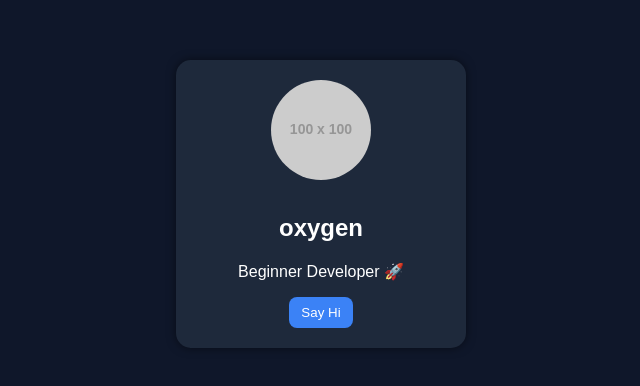
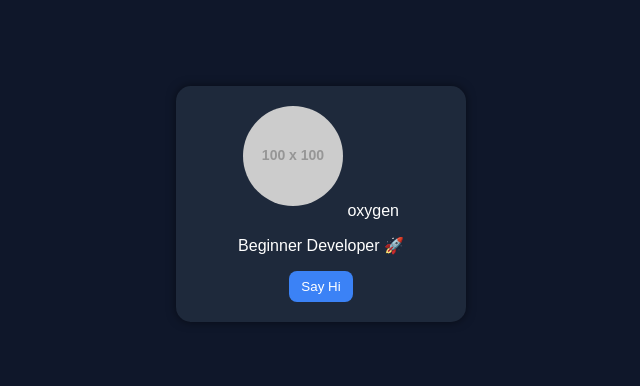
Before and after one commit to toxiclow/my-profile-card, a plain HTML site: page index.html in a window 1280 px wide. Shown: the part 196-582 px from the top of the page, without its empty margins (319-959 px from the left). Drawn offline with Linux system fonts and the light colour scheme; placeholder pictures from the web are drawn by us.

Commit message:
Update index.html

```diff
--- a/index.html
+++ b/index.html
@@ -11,7 +11,7 @@
 
     <img src="https://via.placeholder.com/100" style="border-radius:50%; margin-bottom:10px;">
 
-    <h2>oxygen</h2>
+    </h2>oxygen</h2>
     <p>Beginner Developer 🚀</p>
 
     <button onclick="sayHi()" style="padding:8px 12px; border:none; border-radius:8px; background:#3b82f6; color:white; cursor:pointer;">
```
